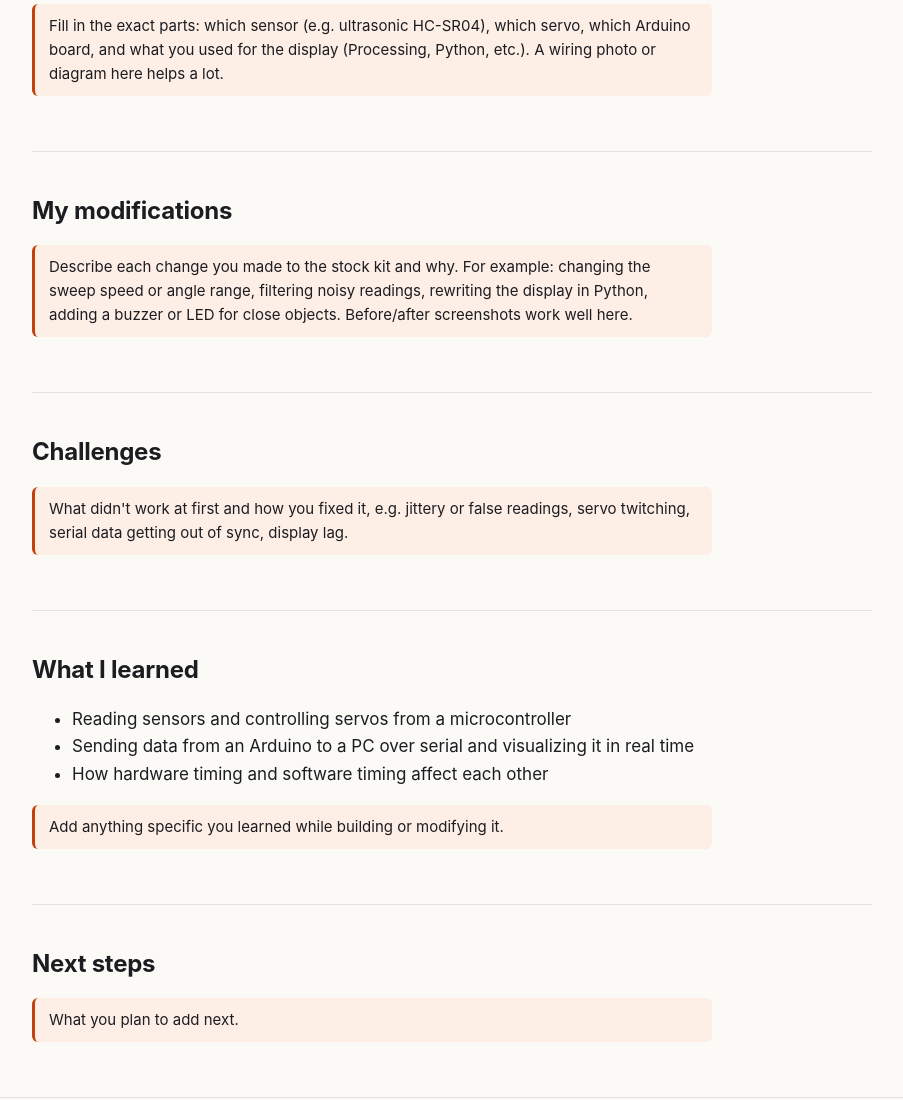
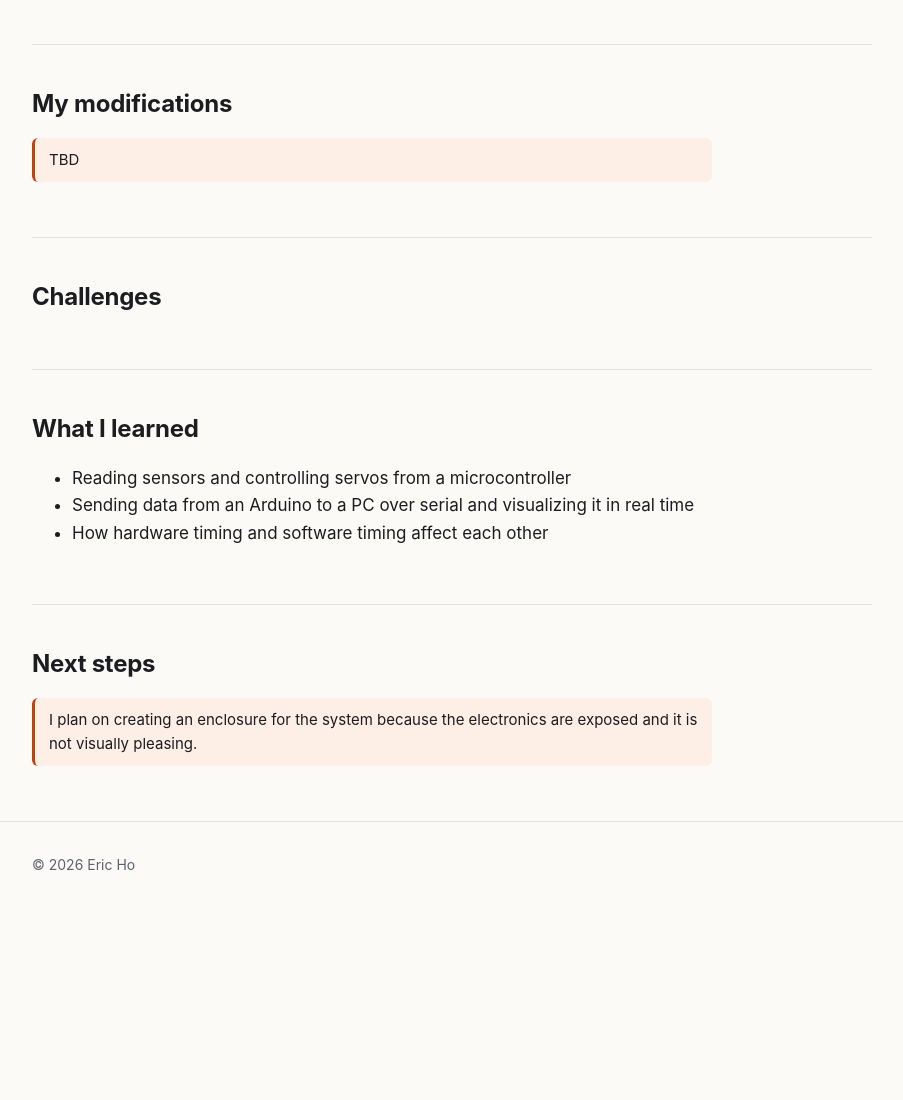
Before and after one commit to ericho235/ericho235.github.io, a plain HTML site: page projects/radar.html in a window 1280 px wide. Shown: the part 1580-2680 px from the top of the page, without its empty margins (188-1091 px from the left). After the commit the page ends 2504 px from the top, so only its background shows below. Drawn offline with Linux system fonts and the light colour scheme.

Commit message:
Update radar.html

```diff
--- a/projects/radar.html
+++ b/projects/radar.html
@@ -33,7 +33,7 @@
          (On LinkedIn: open your post → "..." → "Copy link to post")
          Paste your GitHub repo URL into the second href. -->
     <div class="links" style="margin-top:14px">
-      <a class="btn primary" href="PASTE_LINKEDIN_POST_URL_HERE" target="_blank" rel="noopener">View LinkedIn post</a>
+      <a class="btn primary" href="https://www.linkedin.com/feed/update/urn:li:activity:7513321129399230464/" target="_blank" rel="noopener">View LinkedIn post</a>
       <a class="btn" href="https://github.com/ericho235" target="_blank" rel="noopener">Source code</a>
     </div>
   </div>
@@ -69,17 +69,15 @@
       <li><strong>Microcontroller:</strong> the Arduino moves the servo, takes a reading at each angle and sends <code>angle, distance</code> pairs over USB serial.</li>
       <li><strong>Visualization:</strong> a program on the PC reads the serial data and draws detected objects on a radar-style display in real time.</li>
     </ul>
-    <p class="todo">Fill in the exact parts: which sensor (e.g. ultrasonic HC-SR04), which servo, which Arduino board, and what you used for the display (Processing, Python, etc.). A wiring photo or diagram here helps a lot.</p>
   </section>
 
   <section class="prose">
     <h2>My modifications</h2>
-    <p class="todo">Describe each change you made to the stock kit and why. For example: changing the sweep speed or angle range, filtering noisy readings, rewriting the display in Python, adding a buzzer or LED for close objects. Before/after screenshots work well here.</p>
+    <p class="todo">TBD</p>
   </section>
 
   <section class="prose">
     <h2>Challenges</h2>
-    <p class="todo">What didn't work at first and how you fixed it, e.g. jittery or false readings, servo twitching, serial data getting out of sync, display lag.</p>
   </section>
 
   <section class="prose">
@@ -89,12 +87,11 @@
       <li>Sending data from an Arduino to a PC over serial and visualizing it in real time</li>
       <li>How hardware timing and software timing affect each other</li>
     </ul>
-    <p class="todo">Add anything specific you learned while building or modifying it.</p>
   </section>
 
   <section class="prose">
     <h2>Next steps</h2>
-    <p class="todo">What you plan to add next.</p>
+    <p class="todo">I plan on creating an enclosure for the system because the electronics are exposed and it is not visually pleasing.</p>
   </section>
 </main>
 
```
